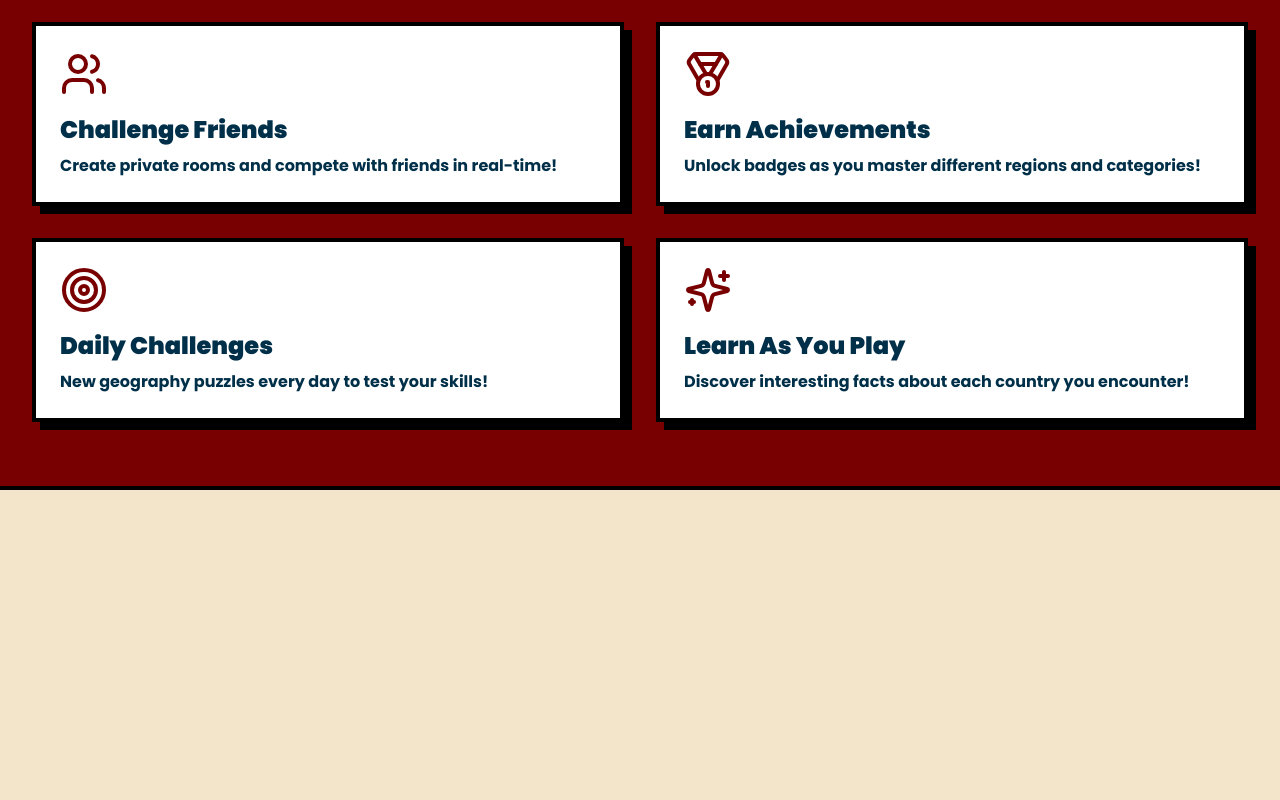
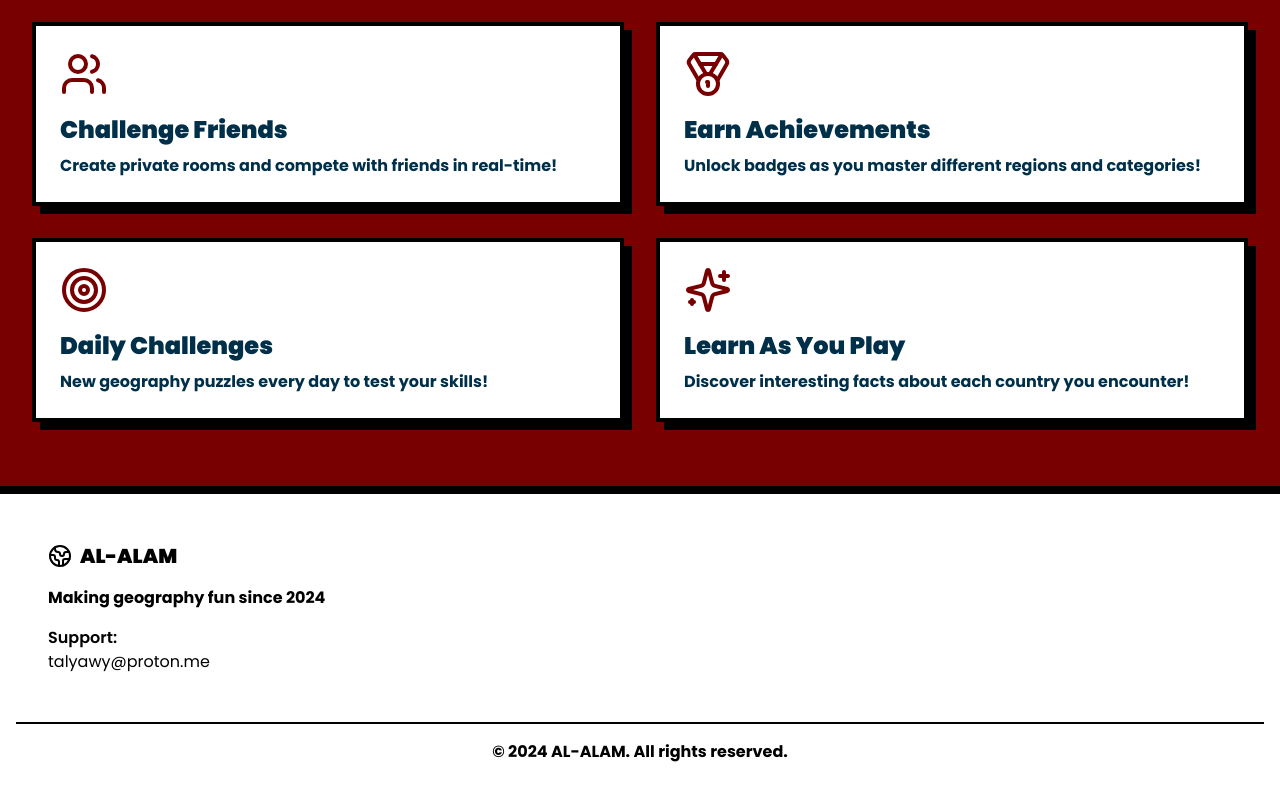
Before and after one commit to YoussefEltalyawy/Al-Alam, a Next.js app: page / in a window 1280 px wide. Shown: the part 1106-1906 px from the top of the page. Before the commit the page ends 1596 px from the top, so only its background shows below. Built offline with nearby package versions, Linux system fonts and the light colour scheme.

Commit message:
landing page done, still dummy no button work

```diff
--- a/app/page.tsx
+++ b/app/page.tsx
@@ -6,6 +6,8 @@ import {
   Medal,
   Target,
   Sparkles,
+  Globe2,
+  Star,
 } from "lucide-react";
 
 import Header from "./components/Header";
@@ -61,28 +63,36 @@ function LandingPage() {
           <div className="grid grid-cols-1 md:grid-cols-2 gap-8">
             <div className="bg-white p-6 border-4 border-black shadow-[8px_8px_0px_0px_rgba(0,0,0,1)] transform hover:translate-x-2 hover:-translate-y-2 transition-transform">
               <Users className="h-12 w-12 mb-4 text-brandRed" />
-              <h4 className="text-2xl font-black mb-2 text-brandBlue">Challenge Friends</h4>
+              <h4 className="text-2xl font-black mb-2 text-brandBlue">
+                Challenge Friends
+              </h4>
               <p className="font-bold text-brandBlue">
                 Create private rooms and compete with friends in real-time!
               </p>
             </div>
             <div className="bg-white p-6 border-4 border-black shadow-[8px_8px_0px_0px_rgba(0,0,0,1)] transform hover:translate-x-2 hover:-translate-y-2 transition-transform">
               <Medal className="h-12 w-12 mb-4 text-brandRed" />
-              <h4 className="text-2xl font-black mb-2 text-brandBlue">Earn Achievements</h4>
+              <h4 className="text-2xl font-black mb-2 text-brandBlue">
+                Earn Achievements
+              </h4>
               <p className="font-bold text-brandBlue">
                 Unlock badges as you master different regions and categories!
               </p>
             </div>
             <div className="bg-white p-6 border-4 border-black shadow-[8px_8px_0px_0px_rgba(0,0,0,1)] transform hover:translate-x-2 hover:-translate-y-2 transition-transform">
               <Target className="h-12 w-12 mb-4 text-brandRed" />
-              <h4 className="text-2xl font-black mb-2 text-brandBlue">Daily Challenges</h4>
+              <h4 className="text-2xl font-black mb-2 text-brandBlue">
+                Daily Challenges
+              </h4>
               <p className="font-bold text-brandBlue">
                 New geography puzzles every day to test your skills!
               </p>
             </div>
             <div className="bg-white p-6 border-4 border-black shadow-[8px_8px_0px_0px_rgba(0,0,0,1)] transform hover:translate-x-2 hover:-translate-y-2 transition-transform">
               <Sparkles className="h-12 w-12 mb-4 text-brandRed" />
-              <h4 className="text-2xl font-black mb-2 text-brandBlue">Learn As You Play</h4>
+              <h4 className="text-2xl font-black mb-2 text-brandBlue">
+                Learn As You Play
+              </h4>
               <p className="font-bold text-brandBlue">
                 Discover interesting facts about each country you encounter!
               </p>
@@ -90,6 +100,29 @@ function LandingPage() {
           </div>
         </div>
       </section>
+      <footer className="border-t-4 border-black bg-white py-12 px-4">
+        <div className="max-w-9xl mx-8 flex justify-between gap-8">
+          {/* Company Info */}
+          <div className="space-y-4">
+            <h4 className="flex items-center gap-2 text-xl font-black">
+              <Globe2 className="h-6 w-6" />
+              AL-ALAM
+            </h4>
+            <p className="font-bold">Making geography fun since 2024</p>
+            <div className="space-y-4">
+              <h4 className="text-md font-semibold">Support:</h4>
+              talyawy@proton.me
+            </div>
+          </div>
+
+          {/* Support */}
+        </div>
+
+        {/* Copyright */}
+        <div className="mt-12 pt-4 border-t-2 border-black text-center font-bold">
+          <p>&copy; 2024 AL-ALAM. All rights reserved.</p>
+        </div>
+      </footer>
     </>
   );
 }
```
